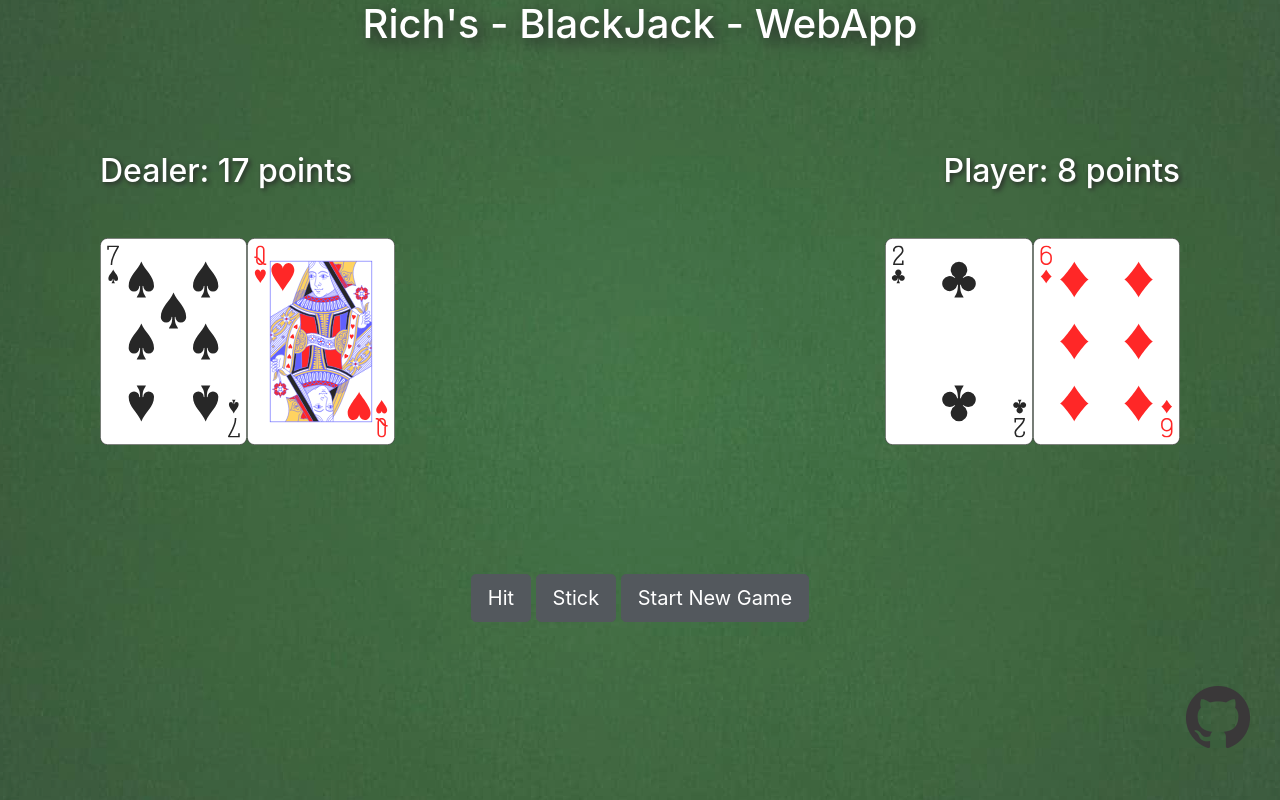
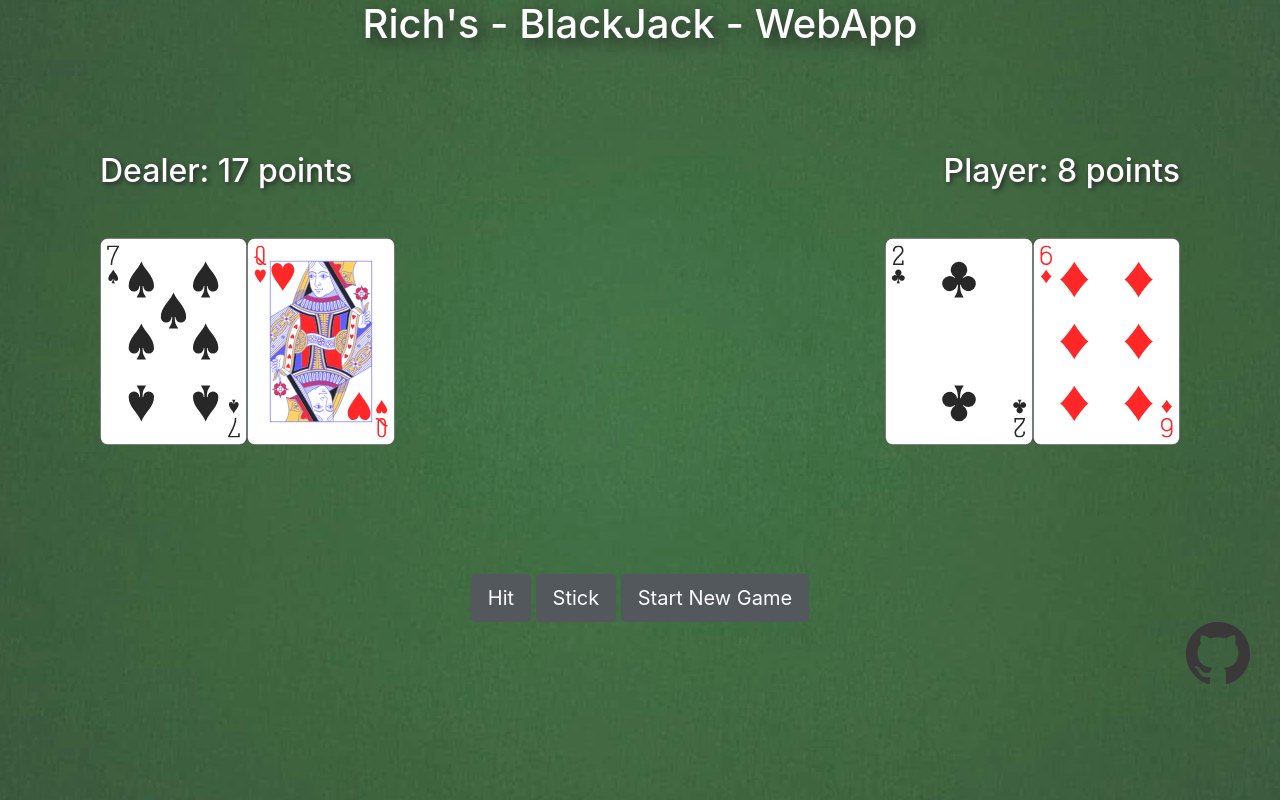
Before and after one commit to richardmalpas/blackjack_webapp, a Flask app: page / in a window 1280 px wide. Run offline with Flask 2, Linux system fonts and the light colour scheme; some libraries are stand-ins or nearby versions.

```diff
--- a/templates/game.html
+++ b/templates/game.html
@@ -77,11 +77,11 @@
 
 
 
-<br></br>
+<p>
+<a href="https://github.com/richardmalpas/blackjack_webapp">
+    <img src="{{ url_for('static', filename='png/GitHub-Mark-64px.png') }}" align="right" style="margin:0px 30px 0px 0px"></img>
+</a>
 
-<h3 style="text-align:center"><p> {{ next_move_text }} </p></h3>
-
-<a href="https://github.com/richardmalpas/blackjack_webapp">
-    <img src="{{ url_for('static', filename='png/GitHub-Mark-64px.png') }}" align="right" style="margin:0px 30px 0px 100px"></img>
-</a>
+<h3 style="text-align:center"> {{ next_move_text }} </h3>
+</p>
     {% endblock %}
```
Also changed, not shown: README.md.
